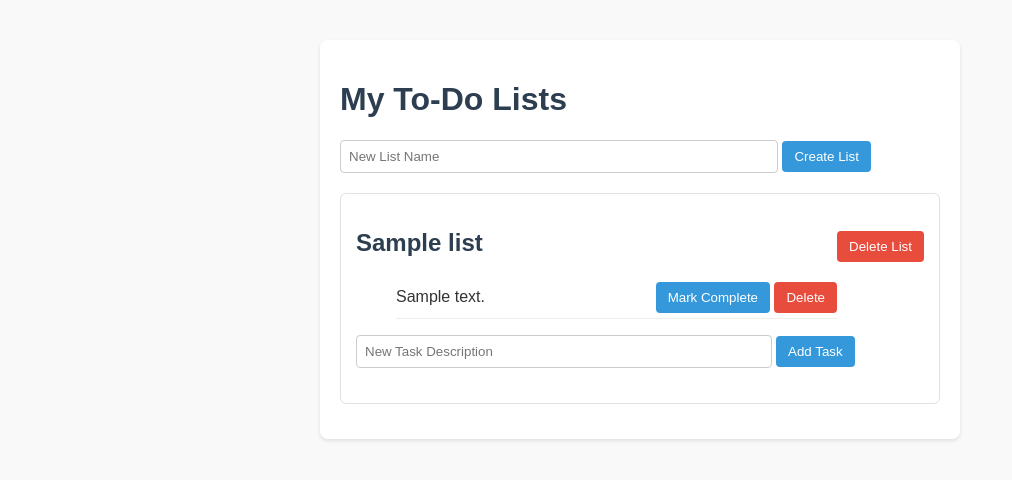
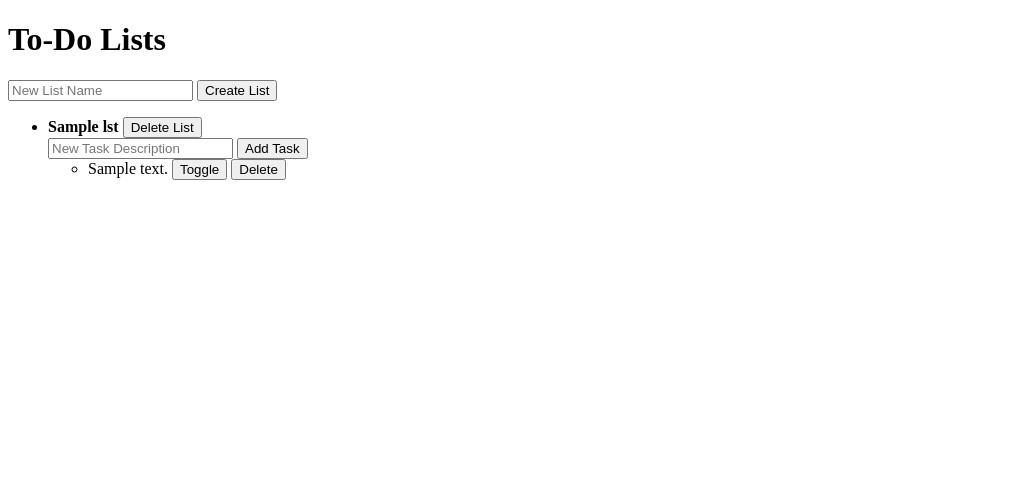
Before and after one commit to CI-Till-Krempel/horseless-carriage-eval-todo-app, a Flask app: template templates/index.html in a window 1280 px wide. Shown: the top 480 px of the page, without its empty margins (0-1012 px from the left). Run offline with Flask 3, Linux system fonts and the light colour scheme; the template is opened without the code that fills it: most values are stand-ins (such as "Sample title", 1, 10 or a date in 2020).

Commit message:
fix: restore all app routes and html template for complete functionality

```diff
--- a/app.py
+++ b/app.py
@@ -25,6 +25,27 @@ def add_task(list_id):
     if content:
         task_id = len(tasks) + 1
         tasks.append({'id': task_id, 'list_id': list_id, 'content': content, 'completed': False})
+    return redirect(url_for('index'))
+
+@app.route('/tasks/<int:task_id>/toggle', methods=['POST'])
+def toggle_task(task_id):
+    for task in tasks:
+        if task['id'] == task_id:
+            task['completed'] = not task['completed']
+            break
+    return redirect(url_for('index'))
+
+@app.route('/tasks/<int:task_id>/delete', methods=['POST'])
+def delete_task(task_id):
+    global tasks
+    tasks = [t for t in tasks if t['id'] != task_id]
+    return redirect(url_for('index'))
+
+@app.route('/lists/<int:list_id>/delete', methods=['POST'])
+def delete_list(list_id):
+    global lists, tasks
+    lists = [l for l in lists if l['id'] != list_id]
+    tasks = [t for t in tasks if t['list_id'] != list_id]
     return redirect(url_for('index'))
 
 @app.route('/api/lists', methods=['GET', 'POST'])
--- a/templates/index.html
+++ b/templates/index.html
@@ -3,60 +3,45 @@
 <head>
     <meta charset="UTF-8">
     <title>To-Do List App</title>
-    <style>
-        body { font-family: Arial, sans-serif; margin: 40px; background: #f9f9f9; color: #333; }
-        .container { max-width: 600px; margin: auto; background: white; padding: 20px; border-radius: 8px; box-shadow: 0 2px 4px rgba(0,0,0,0.1); }
-        h1, h2 { color: #2c3e50; }
-        form { margin-bottom: 20px; }
-        input[type="text"] { padding: 8px; width: 70%; border: 1px solid #ccc; border-radius: 4px; }
-        button { padding: 8px 12px; background: #3498db; color: white; border: none; border-radius: 4px; cursor: pointer; }
-        button:hover { background: #2980b9; }
-        .list-box { border: 1px solid #e1e1e1; padding: 15px; margin-bottom: 15px; border-radius: 6px; background: #fff; }
-        .task-item { display: flex; justify-content: space-between; align-items: center; padding: 5px 0; border-bottom: 1px solid #eee; }
-        .completed { text-decoration: line-through; color: #888; }
-        .delete-btn { background: #e74c3c; }
-        .delete-btn:hover { background: #c0392b; }
-    </style>
 </head>
 <body>
-    <div class="container">
-        <h1>My To-Do Lists</h1>
+    <h1>To-Do Lists</h1>
 
-        <form action="/lists" method="POST">
-            <input type="text" name="name" placeholder="New List Name" required>
-            <button type="submit">Create List</button>
-        </form>
+    <form action="/lists" method="POST">
+        <input type="text" name="name" placeholder="New List Name" required>
+        <button type="submit">Create List</button>
+    </form>
 
-        {% for list in lists %}
-        <div class="list-box">
-            <h2>{{ list.name }}
-                <form action="/lists/{{ list.id }}/delete" method="POST" style="display:inline; float:right;">
-                    <button type="submit" class="delete-btn">Delete List</button>
-                </form>
-            </h2>
+    <ul>
+        {% for lst in lists %}
+        <li>
+            <strong>{{ lst.name }}</strong>
+            <form action="/lists/{{ lst.id }}/delete" method="POST" style="display:inline;">
+                <button type="submit">Delete List</button>
+            </form>
+
+            <form action="/lists/{{ lst.id }}/tasks" method="POST">
+                <input type="text" name="content" placeholder="New Task Description" required>
+                <button type="submit">Add Task</button>
+            </form>
 
             <ul>
-                {% for task in tasks if task.list_id == list.id %}
-                <li class="task-item">
-                    <span class="{% if task.completed %}completed{% endif %}">{{ task.description }}</span>
-                    <div>
+                {% for task in tasks %}
+                    {% if task.list_id == lst.id %}
+                    <li>
+                        <span style="{% if task.completed %}text-decoration: line-through;{% endif %}">{{ task.content }}</span>
                         <form action="/tasks/{{ task.id }}/toggle" method="POST" style="display:inline;">
-                            <button type="submit">{% if task.completed %}Mark Incomplete{% else %}Mark Complete{% endif %}</button>
+                            <button type="submit">Toggle</button>
                         </form>
                         <form action="/tasks/{{ task.id }}/delete" method="POST" style="display:inline;">
-                            <button type="submit" class="delete-btn">Delete</button>
+                            <button type="submit">Delete</button>
                         </form>
-                    </div>
-                </li>
+                    </li>
+                    {% endif %}
                 {% endfor %}
             </ul>
-
-            <form action="/lists/{{ list.id }}/tasks" method="POST">
-                <input type="text" name="description" placeholder="New Task Description" required>
-                <button type="submit">Add Task</button>
-            </form>
-        </div>
+        </li>
         {% endfor %}
-    </div>
+    </ul>
 </body>
 </html>
```
Also changed, not shown: specs/stories/US-0002-Add-Task-to-List.md (+1 -0 lines).
